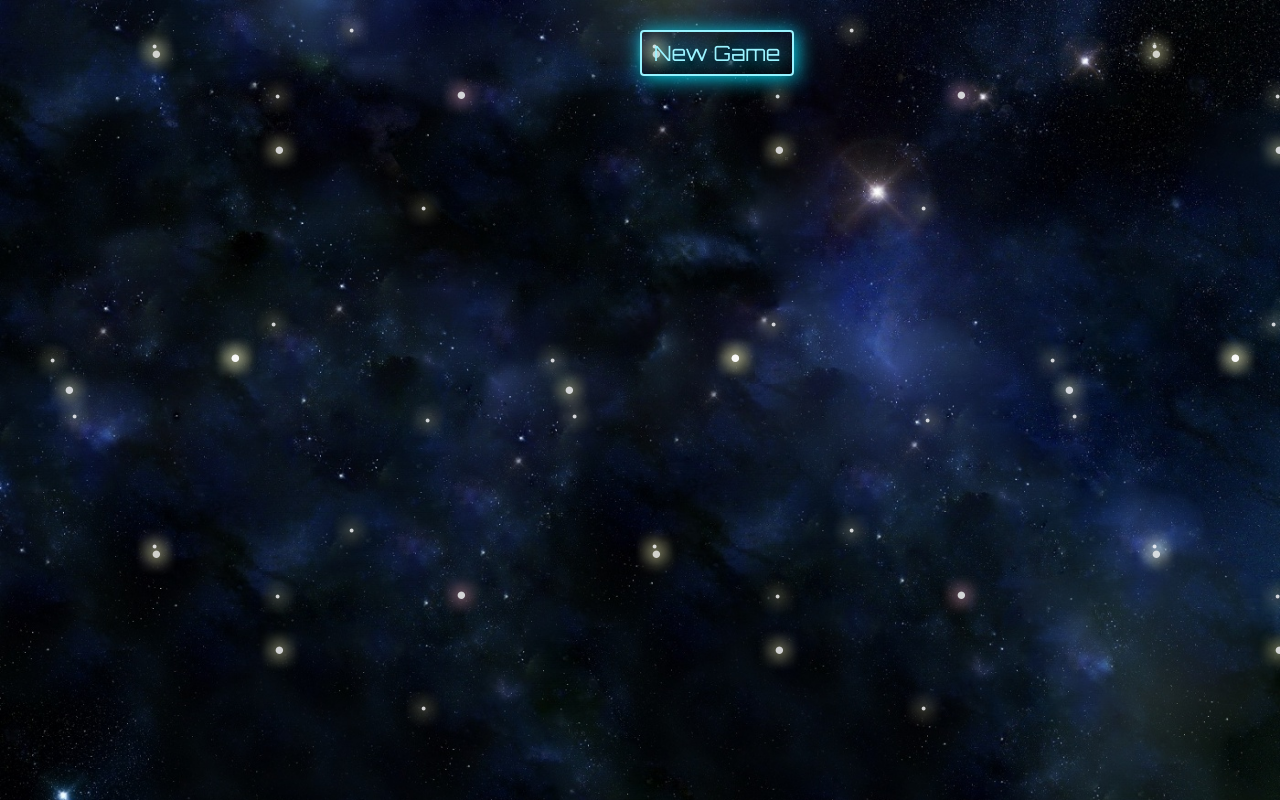
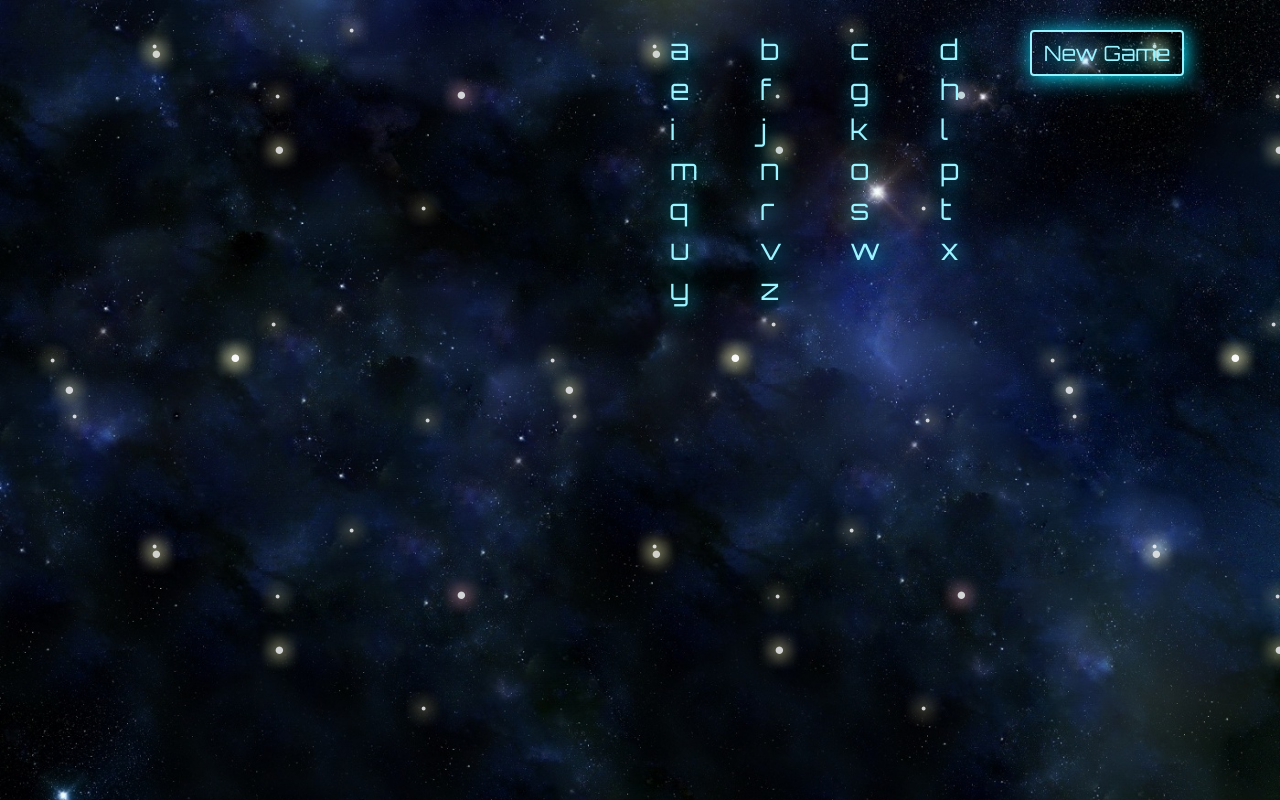
Before and after one commit to Rgstaub/hangman_game, a plain HTML site: page index.html in a window 1280 px wide. Drawn offline with Linux system fonts and the light colour scheme; a web font is replaced by a local one.

Commit message:
added a letter grid

```diff
--- a/assets/css/style.css
+++ b/assets/css/style.css
@@ -14,6 +14,14 @@ body {
 	color: #FFF;
 }
 
+/*div[class*="col-"] {
+	border: red 1px solid;
+}
+
+.row {
+	border: yellow 1px dashed;
+}*/
+
 .gameBox {
 	margin-top: 30px;
 }
@@ -24,15 +32,21 @@ body {
 	font-size: 200%;
 	font-family: 'Orbitron', sans-serif;
 	text-shadow: 2px 2px 20px #0ae0fc;
-	line-height
+
 }
 
 .opaque {
 	opacity: 1.0;
 }
 
-#backgroundMusic {
-	display: hidden;
+.picked {
+	color: #555;
+	text-shadow: none;
+}
+
+.unpicked {
+	color: #9bf3ff;
+	text-shadow: 2px 2px 20px #0ae0fc;
 }
 
 #messageDisplay {
@@ -67,10 +81,10 @@ body {
 	text-align: center;
 }
 
-#spacer {
+/*#spacer {
 	position: fixed;
 	bottom: 50%;
-}
+}*/
 
 
 #midground {
--- a/assets/js/game.js
+++ b/assets/js/game.js
@@ -91,6 +91,11 @@ var game = {
 		document.getElementById("healthDisplay").innerHTML = "Health Remaining: " + game.health;
 		document.getElementById("livesDisplay").innerHTML = "Lives Remaining: " + game.lives;
 		document.getElementById("levelDisplay").innerHTML = "Level: " + game.level;
+		var alphabet = document.getElementsByClassName("letter");
+		console.log(alphabet);
+		for (var i = 0; i < alphabet.length; i++) {
+			alphabet[i].classname = "unpicked letter col-xs-3";
+		}
 	},
 
 	//check if key pressed is a valid a - z character. Caps are allowed. If yes, pass it on
@@ -114,6 +119,7 @@ var game = {
 			game.guessed.push(letter);
 			console.log("past guesses: " + game.guessed);
 			document.getElementById("guessedDisplay").innerHTML = "Already Guessed: " + game.guessed;
+			document.getElementById(letter).className = "picked letter col-xs-3";
 			game.correctCheck(letter);
 			console.log(letter);
 		}
--- a/index.html
+++ b/index.html
@@ -30,7 +30,7 @@
 		<div id="midground">
 			<div class="container gameBox">
 				<div class="row">
-					<button class="btn btn-deault col-ms-offset-4" id="newGameBtn">New Game</button>
+					<button class="btn btn-deault" id="newGameBtn">New Game</button>
 					<div class="col-md-6 panel hud">
 						<div class="panel-body">
 							<div id="guessedDisplay"></div>
@@ -39,13 +39,39 @@
 							<div id="levelDisplay"></div>
 						</div>
 					</div>
+					<div class="hud col-md-4">
+						<div id="a" class="unpicked letter col-xs-3">a</div>
+						<div id="b" class="unpicked letter col-xs-3">b</div>
+						<div id="c" class="unpicked letter col-xs-3">c</div>
+						<div id="d" class="unpicked letter col-xs-3">d</div>
+						<div id="e" class="unpicked letter col-xs-3">e</div>
+						<div id="f" class="unpicked letter col-xs-3">f</div>
+						<div id="g" class="unpicked letter col-xs-3">g</div>
+						<div id="h" class="unpicked letter col-xs-3">h</div>
+						<div id="i" class="unpicked letter col-xs-3">i</div>
+						<div id="j" class="unpicked letter col-xs-3">j</div>
+						<div id="k" class="unpicked letter col-xs-3">k</div>
+						<div id="l" class="unpicked letter col-xs-3">l</div>
+						<div id="m" class="unpicked letter col-xs-3">m</div>
+						<div id="n" class="unpicked letter col-xs-3">n</div>
+						<div id="o" class="unpicked letter col-xs-3">o</div>
+						<div id="p" class="unpicked letter col-xs-3">p</div>
+						<div id="q" class="unpicked letter col-xs-3">q</div>
+						<div id="r" class="unpicked letter col-xs-3">r</div>
+						<div id="s" class="unpicked letter col-xs-3">s</div>
+						<div id="t" class="unpicked letter col-xs-3">t</div>
+						<div id="u" class="unpicked letter col-xs-3">u</div>
+						<div id="v" class="unpicked letter col-xs-3">v</div>
+						<div id="w" class="unpicked letter col-xs-3">w</div>
+						<div id="x" class="unpicked letter col-xs-3">x</div>
+						<div id="y" class="unpicked letter col-xs-3">y</div>
+						<div id="z" class="unpicked letter col-xs-3">z</div>
+					</div>
 				</div>
-				<div id="spacer" class="row">
-					<div class="col-xs-12"></div>
-				</div>
+
 				<div class="row">
 					<div class="hud" id="messageDisplay"></div>
-					<div class="hud col-xs-12" id="solvedDisplay"></div>
+					<div class="hud" id="solvedDisplay"></div>
 				</div>
 			</div>
 		</div>
```
